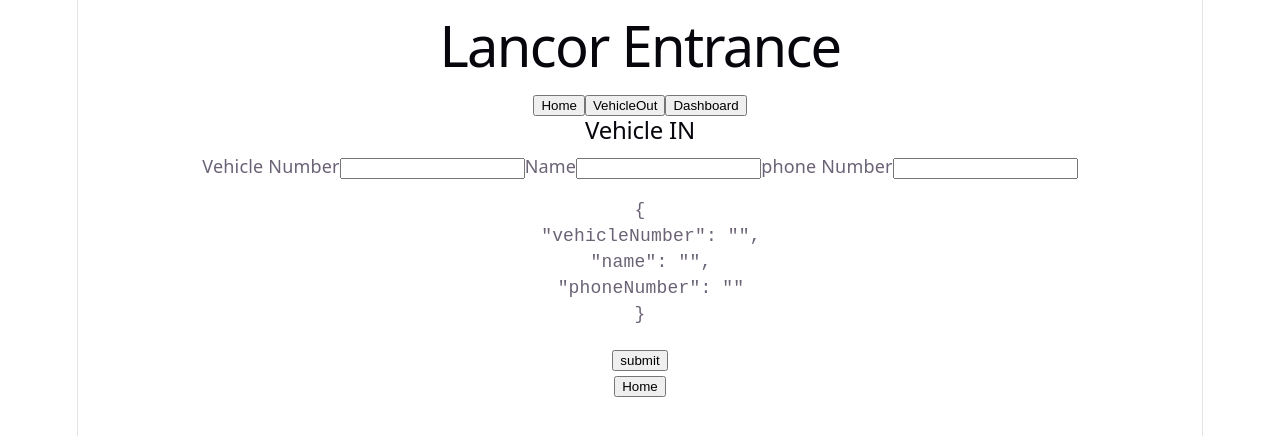
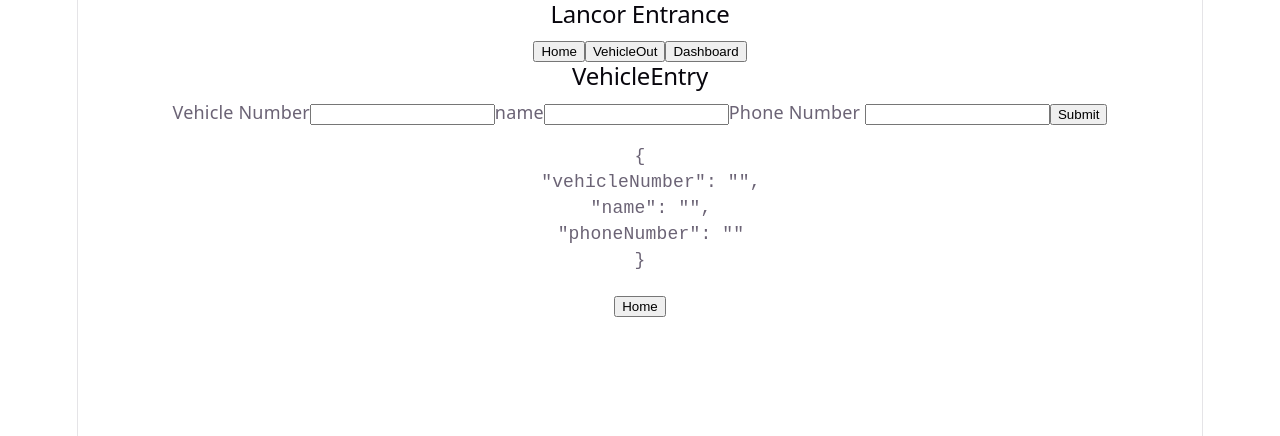
Before and after one commit to prempremadev-eng/Samson-Sir, a React (Vite) app in the folder Sounthararaman-Sir/Car_Parking/my-vehicle-app/: page /#/in in a window 1280 px wide. Shown: the top 436 px of the page. Built offline with nearby package versions, Linux system fonts and the light colour scheme.

Commit message:
Rewrite app from scratch and add Vehicle IN validation
- Rebuild pages, props navigation, and HashRouter routes
- Rebuild Vehicle IN form with form object and submit handling
- Block empty vehicle number with an error message

```diff
--- a/Sounthararaman-Sir/Car_Parking/my-vehicle-app/src/App.jsx
+++ b/Sounthararaman-Sir/Car_Parking/my-vehicle-app/src/App.jsx
@@ -1,30 +1,27 @@
-
-import { Routes, Route, useNavigate } from 'react-router-dom'
-import './App.css'
 import Home from './pages/Home.jsx'
 import VehicleOut from './pages/VehicleOut.jsx'
 import Dashboard from './pages/Dashboard.jsx'
+import { Route, Routes, useNavigate } from 'react-router-dom'
 import VehicleEntry from './pages/VehicleEntry.jsx'
 
 const PAGE_PATHS = {
   home: '/',
   out: '/out',
   dashboard: '/entries',
-  in: '/in',
-
+  in: '/in'
 }
 
-function App() {
-  const navigate=  useNavigate();
+function App(){
+  const navigate = useNavigate();
 
-  const handleNavigate =(page) =>{
-    navigate (PAGE_PATHS[page] || '/')
+  const handleNavigate = (page)=>{
+    navigate(PAGE_PATHS[page] || '/')
   }
+  return (
 
+    <div>
+    <h2> Lancor Entrance</h2>
 
-  return (
-    <div>
-      <h1>Lancor Entrance</h1>
     <button onClick={()=>handleNavigate('home')}>Home</button>
     <button onClick={()=>handleNavigate('out')}>VehicleOut</button>
     <button onClick={()=>handleNavigate('dashboard')}>Dashboard</button>
@@ -33,14 +30,11 @@ function App() {
 
     <Routes>
     <Route path='/' element={<Home onNavigate={handleNavigate}/>}></Route>
-        <Route path='/out' element={<VehicleOut onNavigate={handleNavigate}/>}></Route>
-        <Route path='/entries' element={<Dashboard onNavigate={handleNavigate}/>}></Route>
+    <Route path='/out' element={<VehicleOut onNavigate={handleNavigate}/>}/>
+    <Route path='/entries' element={<Dashboard onNavigate={handleNavigate}/>}/>
     <Route path='/in' element={<VehicleEntry onNavigate={handleNavigate}/>}/>
     </Routes>
-
-
     </div>
   )
 }
-
 export default App;
--- a/Sounthararaman-Sir/Car_Parking/my-vehicle-app/src/pages/Home.jsx
+++ b/Sounthararaman-Sir/Car_Parking/my-vehicle-app/src/pages/Home.jsx
@@ -1,11 +1,12 @@
-function Home({onNavigate}){
-    return (
 
-<div>
-        <h2> Guard Home</h2>
-        <button onClick={()=>onNavigate('in')} >Vehicle IN</button>
-        <button onClick={()=>onNavigate('out')}>Vehicle OUT </button>
-</div>
-    )
+function Home({onNavigate}) {
+  return (
+   <div>
+    <h2>Welcome to Our App</h2>
+    <button onClick={()=>onNavigate('in')}>VehicleIn</button>
+    <button onClick={()=> onNavigate('out')}>VehicleOut</button>
+   </div>
+  )
 }
-export default Home;
+
+export default Home
--- a/Sounthararaman-Sir/Car_Parking/my-vehicle-app/src/pages/VehicleEntry.jsx
+++ b/Sounthararaman-Sir/Car_Parking/my-vehicle-app/src/pages/VehicleEntry.jsx
@@ -1,59 +1,64 @@
-import {useState} from 'react'
+import { useState } from "react"
 
 
-const emptyForm = {
-    vehicleNumber: '',
-    name: '',
-    phoneNumber: '',
+const emptyForm ={
+    vehicleNumber : "",
+    name: "",
+    phoneNumber: ""
 }
 
+function VehicleEntry({onNavigate}) {
+    const [form,setForm] = useState(emptyForm)
+    const [error,setError] = useState('')
+    const [success, setSuccess] = useState('')
+    const handleSubmit = (e) =>{
+        e.preventDefault()
+        if(!form.vehicleNumber.trim())
+        {
 
+            setError("Enter the vehicleNumber")
+            setSuccess('')
+            return
+        }
+        // console.log('Saving:', form)
+        setSuccess(`vehicleNumber ${form.vehicleNumber} added`)
+        setForm(emptyForm)
+        setError('')
 
-function VehicleEntry({onNavigate}){
-    const[form, setForm] = useState(emptyForm)
-    const[successMessage, setSuccessMessage] = useState('')
-    const handleSubmit = (e)=>{
-        e.preventDefault()
-        console.log("saving, ", form)
-        setSuccessMessage(`✅ ${form.vehicleNumber} saved!`)
-        setForm(emptyForm)
     }
+  return (
 
+    <div>
+        <h2>VehicleEntry</h2>
+        {success && <p>{success}</p>}
+        {error && <p>{error}</p>}
 
-    return (
-    <div>
         <form onSubmit={handleSubmit}>
-
-            <h2>Vehicle IN</h2>
-        {successMessage && <p>{successMessage}</p>}
 
             <label>Vehicle Number</label>
             <input
                  value={form.vehicleNumber}
-                  onChange={(e)=>setForm({...form, vehicleNumber: e.target.value})}
+                 onChange={(e)=> setForm({...form, vehicleNumber: e.target.value})}
              />
 
-            <label>Name</label>
+             <label>name</label>
              <input
                    value={form.name}
-                  onChange={(e)=>setForm({...form, name: e.target.value})}
+                   onChange={(e)=> setForm({...form, name:e.target.value})}
+             />
+            <label>Phone Number </label>
+             <input
+                   value={form.phoneNumber}
+                   onChange={(e)=> setForm({...form, phoneNumber:e.target.value})}
              />
 
-             <label>phone Number</label>
-            <input
-                  value={form.phoneNumber}
-                  onChange={(e)=>setForm({...form, phoneNumber: e.target.value})}
-            />
 
+            <button type="submit">Submit</button>
             <pre>{JSON.stringify(form, null, 2)}</pre>
-
-
-         <button type="submit">submit</button>
-
         </form>
         <button onClick={()=>onNavigate('home')}>Home</button>
     </div>
-
   )
 }
-export default VehicleEntry;
+
+export default VehicleEntry
--- a/Sounthararaman-Sir/Car_Parking/my-vehicle-app/src/pages/VehicleOut.jsx
+++ b/Sounthararaman-Sir/Car_Parking/my-vehicle-app/src/pages/VehicleOut.jsx
@@ -1,11 +1,14 @@
-function VehicleOut({onNavigate}){
-    return (
-        <div>
-        <h1>Vehicle OUT </h1>
-        <p>TN 12 TN 1222</p>
 
+function VehicleOut({onNavigate}) {
+  return (
+    <div>
+    <h2>VehicleOut</h2>
     <button onClick={()=>onNavigate('home')}>Home</button>
-        </div>
+    </div>
     )
+
+
 }
-export default VehicleOut;
+
+
+export default VehicleOut
```
Also changed, not shown: Sounthararaman-Sir/Car_Parking/my-vehicle-app/src/pages/Dashboard.jsx (+9 -7 lines). Lines whose indentation alone changed are shown as unchanged.
